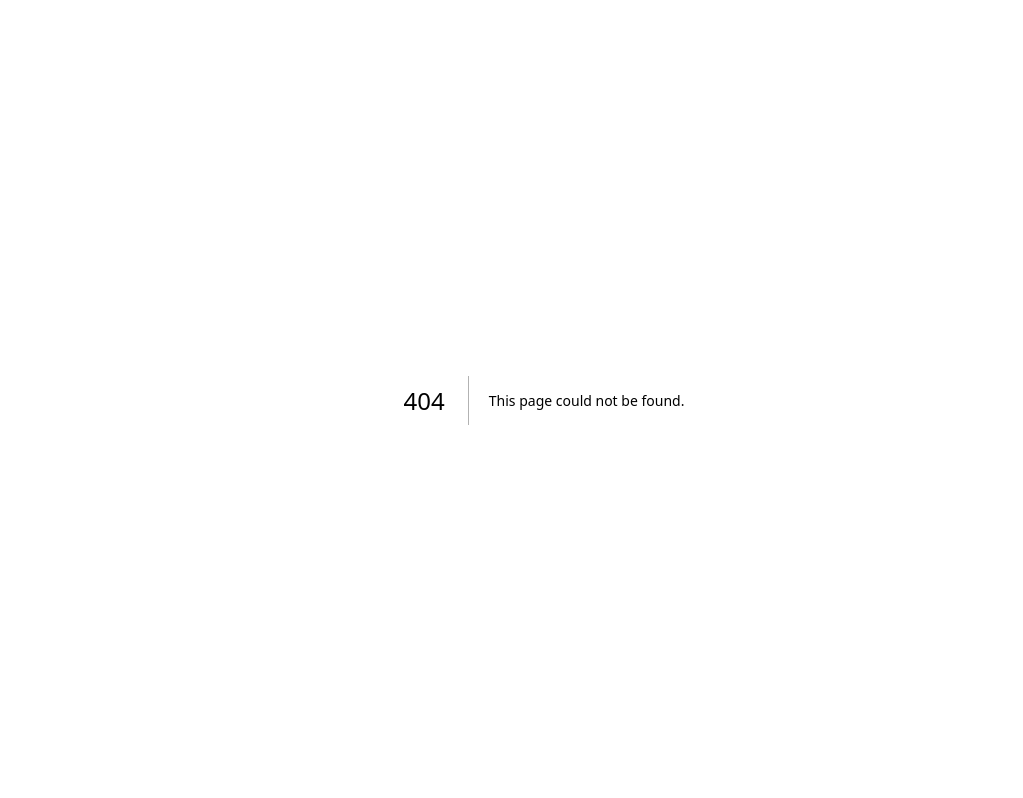
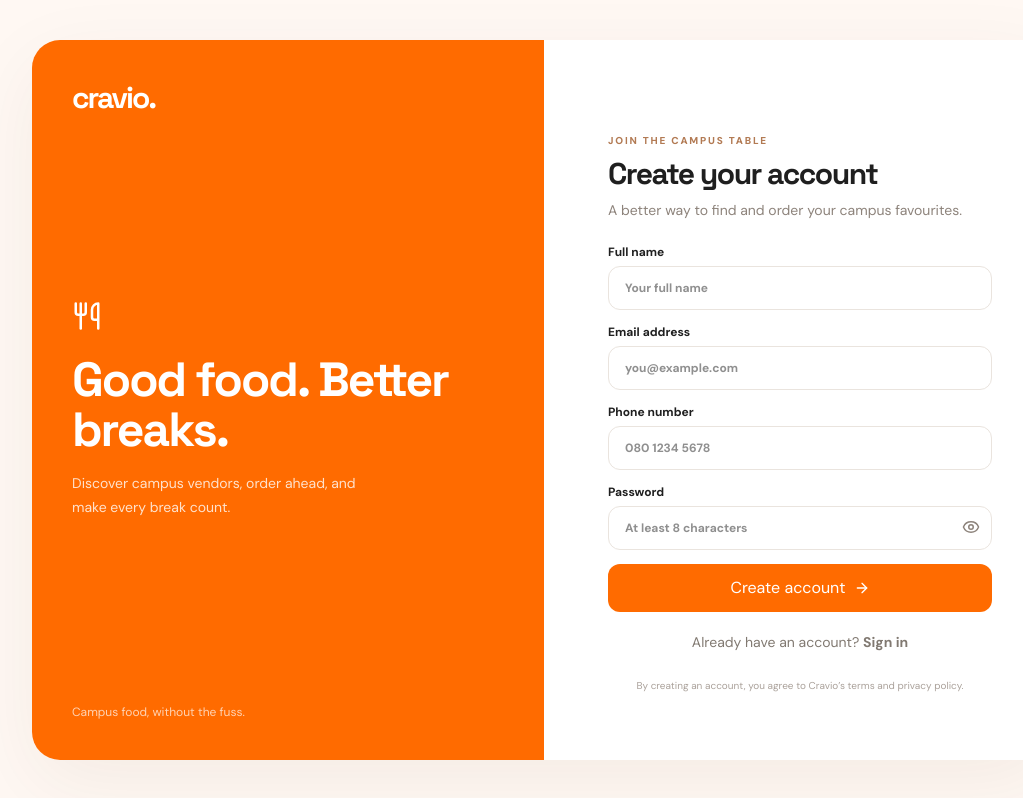
Before and after one commit to cravio-marketplace/Cravio-main-marketplace, a Next.js app: page /signup in a window 1280 px wide. Before the commit this address had no page. Shown: the whole page, without its empty margins (96-1119 px from the left). Built offline with nearby package versions, Linux system fonts and the light colour scheme.

Commit message:
Implement customer authentication: src/app/signup/page.tsx

```diff
--- /dev/null
+++ b/src/app/signup/page.tsx
@@ -0,0 +1,45 @@
+"use client";
+
+import Link from "next/link";
+import { useState } from "react";
+import { useRouter } from "next/navigation";
+import { Eye, EyeOff, ArrowRight, Utensils, CheckCircle2 } from "lucide-react";
+import { createClient } from "@/lib/supabase/client";
+
+export default function SignupPage() {
+  const router=useRouter();
+  const [name,setName]=useState(""); const [email,setEmail]=useState(""); const [phone,setPhone]=useState(""); const [password,setPassword]=useState(""); const [show,setShow]=useState(false); const [busy,setBusy]=useState(false); const [error,setError]=useState(""); const [sent,setSent]=useState(false);
+
+  async function submit(e:React.FormEvent<HTMLFormElement>) {
+    e.preventDefault(); setBusy(true); setError("");
+    try {
+      const supabase=createClient();
+      const {data,error}=await supabase.auth.signUp({
+        email:email.trim(),password,
+        options:{emailRedirectTo:`${window.location.origin}/auth/callback?next=/profile`,data:{full_name:name.trim(),phone:phone.trim(),role:"student"}}
+      });
+      if(error) throw error;
+      if(data.session){router.replace("/profile");router.refresh();}
+      else setSent(true);
+    } catch(err){setError(err instanceof Error?err.message:"Unable to create your account.");}
+    finally{setBusy(false);}
+  }
+
+  if(sent)return <main className="grid min-h-screen place-items-center bg-[#fff8f3] px-5"><section className="w-full max-w-md rounded-3xl bg-white p-8 text-center shadow-xl"><span className="mx-auto grid h-14 w-14 place-items-center rounded-2xl bg-[#e9f8e6] text-[#3c8a45]"><CheckCircle2 size={27}/></span><h1 className="mt-5 font-[family-name:var(--font-space-grotesk)] text-2xl font-bold">Check your inbox</h1><p className="mt-3 text-sm leading-6 text-[#817971]">We sent a verification link to <strong>{email}</strong>. Verify your email to finish creating your Cravio account.</p><Link href="/login" className="mt-6 inline-flex rounded-xl bg-[#ff6b00] px-5 py-3 text-sm font-bold text-white">Go to sign in</Link></section></main>;
+
+  return <main className="min-h-screen bg-[#fff8f3] px-5 py-10 text-[#1f1f1f]"><div className="mx-auto grid min-h-[calc(100vh-5rem)] max-w-5xl overflow-hidden rounded-[28px] bg-white shadow-[0_24px_80px_#572b1110] md:grid-cols-2">
+    <section className="hidden flex-col justify-between bg-[#ff6b00] p-10 text-white md:flex"><Link href="/" className="font-[family-name:var(--font-space-grotesk)] text-3xl font-bold tracking-[-2px]">cravio.</Link><div><Utensils size={30}/><h1 className="mt-6 font-[family-name:var(--font-space-grotesk)] text-5xl font-bold leading-[1.05] tracking-[-2px]">Good food. Better breaks.</h1><p className="mt-4 max-w-xs text-sm leading-6 text-white/80">Discover campus vendors, order ahead, and make every break count.</p></div><p className="text-xs text-white/70">Campus food, without the fuss.</p></section>
+    <section className="flex items-center px-6 py-10 sm:px-12"><div className="mx-auto w-full max-w-sm"><Link href="/" className="font-[family-name:var(--font-space-grotesk)] text-3xl font-bold tracking-[-2px] md:hidden">cravio<span className="text-[#ff6b00]">.</span></Link><p className="mt-7 text-[10px] font-extrabold tracking-[1.8px] text-[#b27a53]">JOIN THE CAMPUS TABLE</p><h2 className="mt-2 font-[family-name:var(--font-space-grotesk)] text-3xl font-bold tracking-[-1.5px]">Create your account</h2><p className="mt-2 text-sm text-[#8d837b]">A better way to find and order your campus favourites.</p>
+      <form onSubmit={submit} className="mt-6 space-y-3.5">
+        <label className="block text-xs font-bold">Full name<input required minLength={2} value={name} onChange={e=>setName(e.target.value)} autoComplete="name" placeholder="Your full name" className="mt-1.5 h-11 w-full rounded-xl border border-[#eae4de] px-4 text-sm font-normal outline-none focus:border-[#ff6b00]"/></label>
+        <label className="block text-xs font-bold">Email address<input required type="email" value={email} onChange={e=>setEmail(e.target.value)} autoComplete="email" placeholder="you@example.com" className="mt-1.5 h-11 w-full rounded-xl border border-[#eae4de] px-4 text-sm font-normal outline-none focus:border-[#ff6b00]"/></label>
+        <label className="block text-xs font-bold">Phone number<input required type="tel" value={phone} onChange={e=>setPhone(e.target.value)} autoComplete="tel" placeholder="080 1234 5678" className="mt-1.5 h-11 w-full rounded-xl border border-[#eae4de] px-4 text-sm font-normal outline-none focus:border-[#ff6b00]"/></label>
+        <label className="block text-xs font-bold">Password<span className="relative mt-1.5 block"><input required minLength={8} type={show?"text":"password"} value={password} onChange={e=>setPassword(e.target.value)} autoComplete="new-password" placeholder="At least 8 characters" className="h-11 w-full rounded-xl border border-[#eae4de] px-4 pr-12 text-sm font-normal outline-none focus:border-[#ff6b00]"/><button type="button" onClick={()=>setShow(!show)} aria-label={show?"Hide password":"Show password"} className="absolute right-3 top-3 text-[#8d837b]">{show?<EyeOff size={18}/>:<Eye size={18}/>}</button></span></label>
+        {error&&<p role="alert" className="rounded-lg bg-red-50 p-3 text-xs text-red-700">{error}</p>}
+        <button disabled={busy} className="flex h-12 w-full items-center justify-center gap-2 rounded-xl bg-[#ff6b00] text-sm font-bold text-white transition hover:bg-[#e85f00] disabled:opacity-60">{busy?"Creating account...":"Create account"} <ArrowRight size={16}/></button>
+      </form>
+      <p className="mt-5 text-center text-sm text-[#817971]">Already have an account? <Link href="/login" className="font-bold text-[#ff6b00]">Sign in</Link></p>
+      <p className="mt-6 text-center text-[10px] leading-5 text-[#aaa19a]">By creating an account, you agree to Cravio’s terms and privacy policy.</p>
+    </div></section>
+  </div></main>;
+}
```
